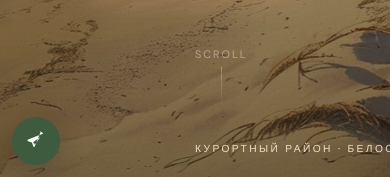
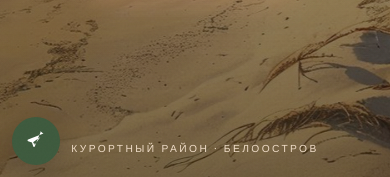
Before and after one commit to natalika88/Arenda, a plain HTML site: page index.html in a window 390 px wide. Shown: the part 667-844 px from the top of the page. Drawn offline with nearby package versions, Linux system fonts and the light colour scheme.

Commit message:
глав экран

```diff
--- a/index.html
+++ b/index.html
@@ -57,10 +57,6 @@
       </div>
     </div>
     <p class="hero-tag hero-tag-bottom">Курортный район · Белоостров</p>
-    <div class="hero-scroll">
-      <span>Scroll</span>
-      <div class="hero-scroll-line"></div>
-    </div>
   </section>
 
   <!-- ========== 2. О доме ========== -->
--- a/styles.css
+++ b/styles.css
@@ -413,12 +413,13 @@ img { max-width: 100%; display: block; }
 
 .hero-tag-bottom {
   position: absolute;
-  left: 50%;
+  left: 0;
+  right: 0;
   bottom: 88px;
   margin-bottom: 0;
-  transform: translateX(-50%);
+  transform: none;
   z-index: 2;
-  white-space: nowrap;
+  text-align: center;
 }
 
 .hero-subtitle {
@@ -1364,8 +1365,9 @@ img { max-width: 100%; display: block; }
   .hero-subtitle { font-size: 1rem; line-height: 1.75; max-width: 92%; margin-bottom: 34px; }
   .hero-tag-bottom {
     position: absolute;
-    left: 50%;
-    transform: translateX(-50%);
+    left: 0;
+    right: 0;
+    transform: none;
     bottom: 30px;
   }
   .hero-scroll { bottom: 86px; }
@@ -1412,8 +1414,9 @@ img { max-width: 100%; display: block; }
   .hero-tag { letter-spacing: 3px; margin-bottom: 24px; }
   .hero-tag-bottom {
     position: absolute;
-    left: 50%;
-    transform: translateX(-50%);
+    left: 0;
+    right: 0;
+    transform: none;
     bottom: 20px;
     margin-bottom: 0;
     font-size: .64rem;
```
